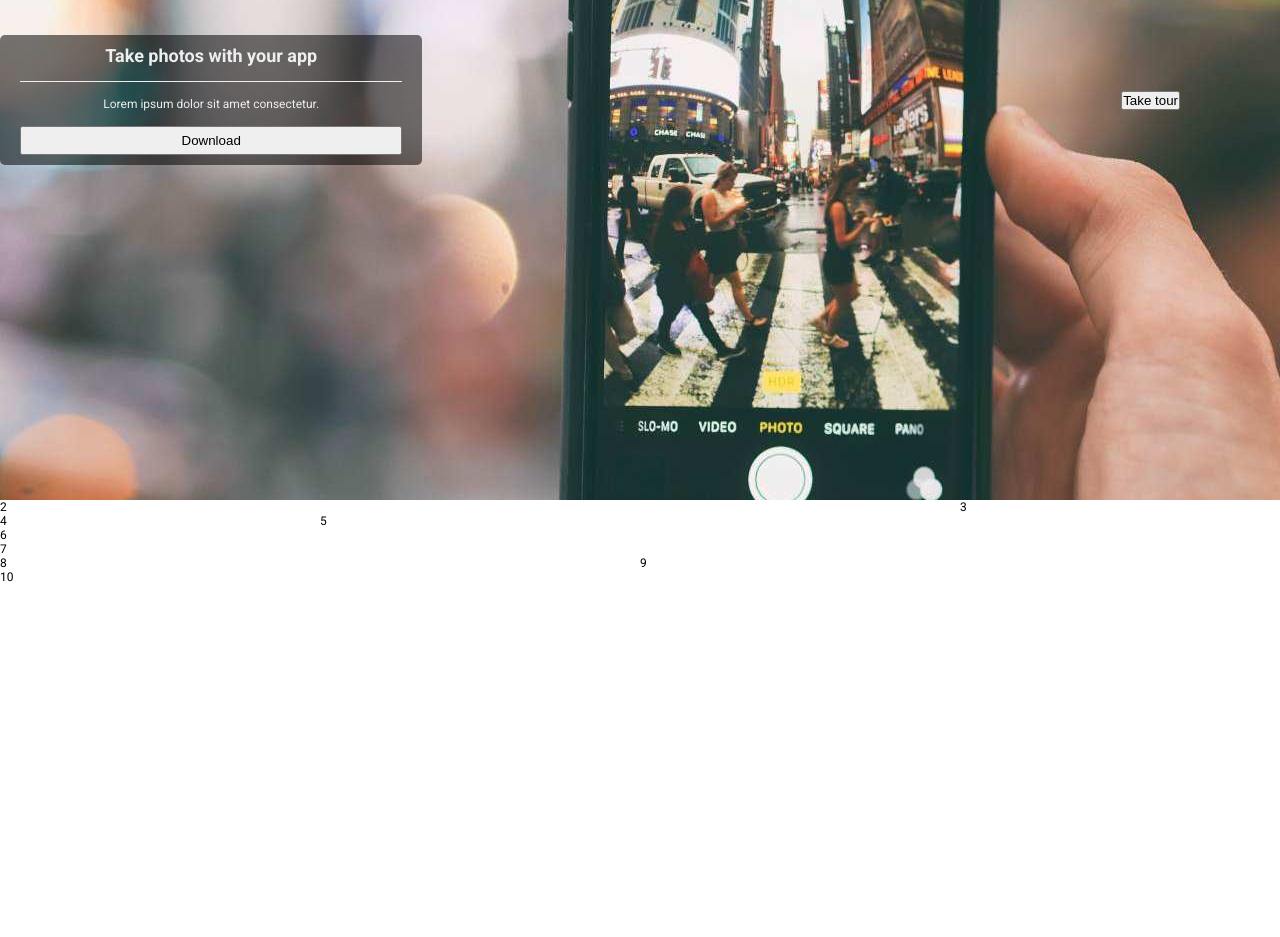
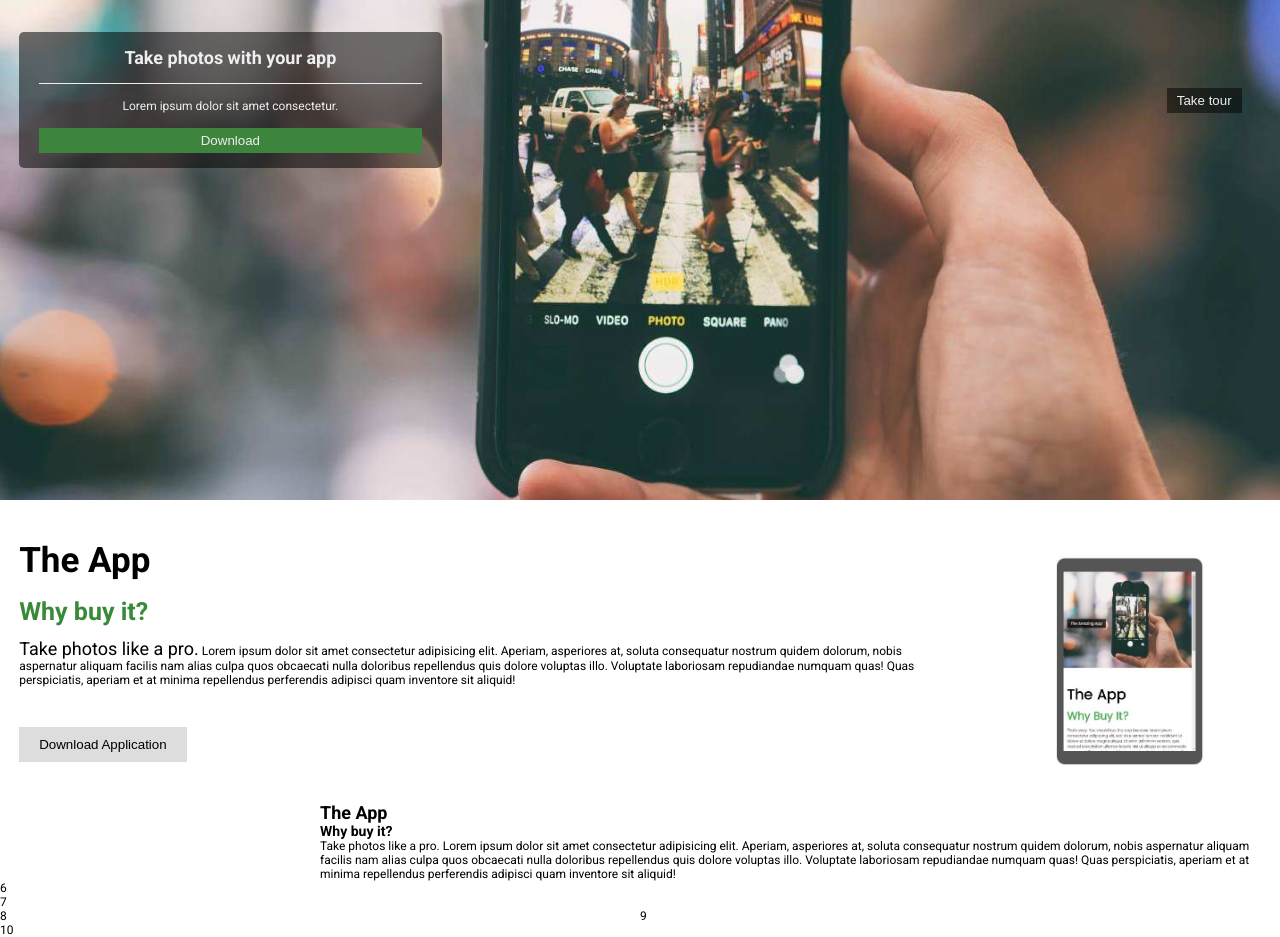
Before and after one commit to tung2z/CSS_practive, a plain HTML site: page cssa_2_2/index.html in a window 1280 px wide. Shown: the part 300-1237 px from the top of the page. Before the commit the page ends 884 px from the top, so only its background shows below. Drawn offline with Linux system fonts and the light colour scheme.

Commit message:
[MODIFY]

```diff
--- a/LoginForm/js/index.js
+++ b/LoginForm/js/index.js
@@ -6,3 +6,5 @@ for (let index = 0; index < array.length; index++) {
 }
 
 let arrPlus = arrs.map((arr) => arr++);
+
+import moduleName from "module";
--- a/cssa_2_2/index.html
+++ b/cssa_2_2/index.html
@@ -26,12 +26,37 @@
         </form>
         <input type="button" value="Take tour" />
       </div>
-      <div class="content1">2</div>
-      <div class="content1-img">3</div>
-      <div class="content2">4</div>
-      <div class="content2-img">5</div>
-      <div class="feature">6</div>
-      <div class="pricing">7</div>
+      <div class="content1 content1-style">
+        <h2>The App</h2>
+        <h3>Why buy it?</h3>
+        <p>
+          <span>Take photos like a pro.</span> Lorem ipsum dolor sit amet
+          consectetur adipisicing elit. Aperiam, asperiores at, soluta
+          consequatur nostrum quidem dolorum, nobis aspernatur aliquam facilis
+          nam alias culpa quos obcaecati nulla doloribus repellendus quis dolore
+          voluptas illo. Voluptate laboriosam repudiandae numquam quas! Quas
+          perspiciatis, aperiam et at minima repellendus perferendis adipisci
+          quam inventore sit aliquid!
+        </p>
+        <input type="button" value="Download Application" />
+      </div>
+      <div class="content1-img content1-img-style"></div>
+      <div class="content2-img content2-img-style"></div>
+      <div class="content2 content2-style">
+        <h2>The App</h2>
+        <h3>Why buy it?</h3>
+        <p>
+          <span>Take photos like a pro.</span> Lorem ipsum dolor sit amet
+          consectetur adipisicing elit. Aperiam, asperiores at, soluta
+          consequatur nostrum quidem dolorum, nobis aspernatur aliquam facilis
+          nam alias culpa quos obcaecati nulla doloribus repellendus quis dolore
+          voluptas illo. Voluptate laboriosam repudiandae numquam quas! Quas
+          perspiciatis, aperiam et at minima repellendus perferendis adipisci
+          quam inventore sit aliquid!
+        </p>
+      </div>
+      <div class="feature feature-style">6</div>
+      <div class="pricing pricing-style">7</div>
       <div class="pricing-basic">8</div>
       <div class="pricing-premium">9</div>
       <div class="footer">10</div>
--- a/cssa_2_2/style.css
+++ b/cssa_2_2/style.css
@@ -23,49 +23,20 @@ body {
   align-self: center;
 }
 
-.header-style {
-  background-image: url(./resources/app.jpg);
-  height: 100vh;
-  display: grid;
-  grid-template-columns: 50vw 50vw;
-}
-
-.header-style form {
-  border-radius: 5px;
-  background-color: rgba(0, 0, 0, 0.534);
-  width: 33vw;
-  color: #eee;
-  padding: 10px 20px;
-  text-align: center;
-}
-
-.header-style form h2 {
-  padding-bottom: 15px;
-  margin-bottom: 15px;
-  border-bottom: 1px solid #eee;
-}
-
-.header-style form input {
-  margin-top: 15px;
-  width: 100%;
-  padding: 5px 10px;
-}
-
 .header input[value="Take tour"] {
   justify-self: end;
   align-self: center;
-  margin-right: 100px;
 }
 
 .content1 {
   grid-column: 1 / span 3;
 }
 
-.content2 {
+.content2-img {
   grid-column: 1 / span 1;
 }
 
-.content2-img {
+.content2 {
   grid-column: 2 / span 3;
 }
 
@@ -88,3 +59,81 @@ body {
 .footer {
   grid-column: 1 / span 4;
 }
+
+.header-style {
+  background-image: url(./resources/app.jpg);
+  background-size: cover;
+  background-repeat: no-repeat;
+  height: 100vh;
+  display: grid;
+  grid-template-columns: 50vw 50vw;
+}
+
+.header-style form {
+  border-radius: 5px;
+  background-color: rgba(0, 0, 0, 0.534);
+  width: 33vw;
+  color: #eee;
+  padding: 15px 20px;
+  text-align: center;
+  margin-left: 1.5vw;
+}
+
+.header-style form h2 {
+  padding-bottom: 15px;
+  margin-bottom: 15px;
+  border-bottom: 1px solid #eee;
+}
+
+.header-style form input {
+  margin-top: 15px;
+  width: 100%;
+  padding: 5px 10px;
+  background-color: rgb(61, 133, 61);
+  color: #eee;
+  border: none;
+}
+
+.header-style input[value="Take tour"] {
+  margin-right: 3vw;
+  padding: 5px 10px;
+  background-color: rgba(0, 0, 0, 0.5);
+  color: #eee;
+  border: none;
+}
+
+.content1-style {
+  margin-left: 1.5vw;
+  margin-top: 5vh;
+}
+
+.content1-style h2 {
+  margin-bottom: 2vh;
+  font-size: 35px;
+}
+
+.content1-style h3 {
+  font-size: 25px;
+  margin-bottom: 1.5vh;
+  color: rgb(56, 138, 56);
+}
+
+.content1-style p span {
+  font-size: 18px;
+}
+
+.content1-style input[type="button"] {
+  padding: 10px 20px;
+  margin: 5vh 0;
+  border: none;
+  background-color: #ddd;
+}
+
+.content1-img-style {
+  background-image: url(./resources/img_app.jpg);
+  background-size: 150px;
+  background-repeat: no-repeat;
+  background-position: center;
+  margin-left: 20px;
+  margin-top: 20px;
+}
```
Also changed, not shown: Test/index.html (added, +107 -0 lines), Test/index2.html (added, +17 -0 lines).
